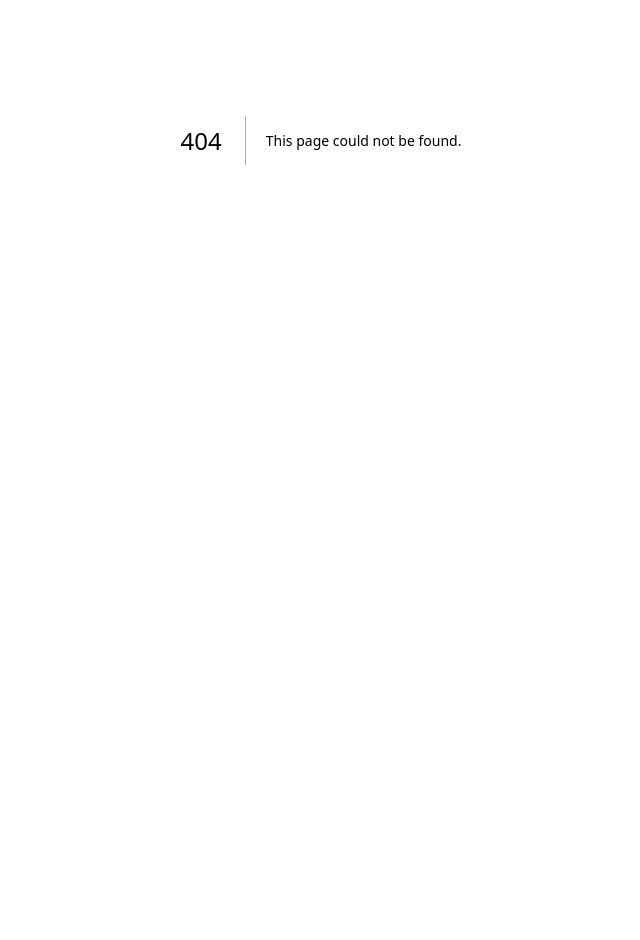
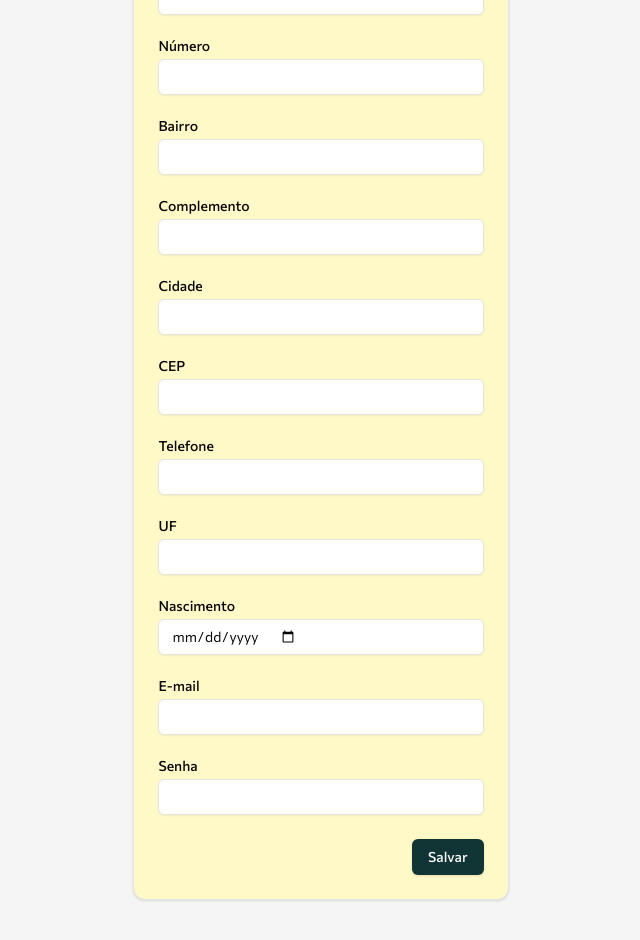
Before and after one commit to isaaclvf/rachel, a Next.js app: page /profileedit in a window 1280 px wide. Before the commit this address had no page. Shown: the part 260-1200 px from the top of the page, without its empty margins (319-959 px from the left). Before the commit the page ends 800 px from the top, so only its background shows below. Built offline with nearby package versions, Linux system fonts and the light colour scheme.

Commit message:
profile edit add

```diff
--- /dev/null
+++ b/src/app/profileedit/page.jsx
@@ -0,0 +1,130 @@
+import HeaderBar from "@/components/header-bar";
+import { Button } from "@/components/ui/button";
+import {
+  Card,
+  CardContent,
+  CardDescription,
+  CardHeader,
+  CardTitle,
+} from "@/components/ui/card";
+import { Input } from "@/components/ui/input";
+import { Label } from "@/components/ui/label";
+import Link from "next/link";
+
+export default function ProfileeditPage(params) {
+  return (
+    <>
+      <HeaderBar />
+      <main className="flex min-h-screen flex-col items-center justify-between p-16 bg-[#F5F5F5]" >
+        <Card className="bg-[#FFF9C7]">
+          <CardHeader>
+            <CardTitle>Dados Pessoais</CardTitle>
+            <CardDescription className="text-black">
+            Confira seus dados cadastrais e altere se necessário.
+            </CardDescription>
+          </CardHeader>
+          <form>
+            <CardContent className="grid w-full max-w-sm items-center gap-1.5">
+              <Label >Rua</Label>
+              <Input
+                type="text"
+                autoComplete="off"
+                className="bg-white"
+              />
+            </CardContent>
+            <CardContent className="grid w-full max-w-sm items-center gap-1.5">
+              <Label >Número</Label>
+              <Input
+                type="number"
+                autoComplete="off"
+                className="bg-white"
+              />
+            </CardContent>
+            <CardContent className="grid w-full max-w-sm items-center gap-1.5">
+              <Label >Bairro</Label>
+              <Input
+                type="text"
+                autoComplete="off"
+                className="bg-white"
+              />
+            </CardContent>
+            <CardContent className="grid w-full max-w-sm items-center gap-1.5">
+              <Label >Complemento</Label>
+              <Input
+                type="text"
+                autoComplete="off"
+                className="bg-white"
+              />
+            </CardContent>
+            <CardContent className="grid w-full max-w-sm items-center gap-1.5">
+              <Label >Cidade</Label>
+              <Input
+                type="text"
+                autoComplete="off"
+                className="bg-white"
+              />
+            </CardContent>
+            <CardContent className="grid w-full max-w-sm items-center gap-1.5">
+              <Label >CEP</Label>
+              <Input
+                type="number"
+                autoComplete="off"
+                className="bg-white"
+              />
+            </CardContent>
+            <CardContent className="grid w-full max-w-sm items-center gap-1.5">
+              <Label >Telefone</Label>
+              <Input
+                type="tel"
+                autoComplete="off"
+                className="bg-white"
+              />
+            </CardContent>
+            <CardContent className="grid w-full max-w-sm items-center gap-1.5">
+              <Label >UF</Label>
+              <Input
+                type="text"
+                autoComplete="off"
+                className="bg-white"
+              />
+            </CardContent>
+            <CardContent className="grid w-full max-w-sm items-center gap-1.5">
+              <Label >Nascimento</Label>
+              <Input
+                type="date"
+                autoComplete="off"
+                className="bg-white"
+              />
+            </CardContent>
+            <CardContent className="grid w-full max-w-sm items-center gap-1.5">
+              <Label htmlFor="password">E-mail</Label>
+              <Input
+                id="e-mail"
+                type="email"
+                autoComplete="off"
+                className="bg-white"
+              />
+            </CardContent>
+            <CardContent className="grid w-full max-w-sm items-center gap-1.5">
+              <Label htmlFor="password">Senha</Label>
+              <Input
+                id="password"
+                type="password"
+                autoComplete="off"
+                className="bg-white"
+              />
+            </CardContent>
+            <CardContent className="flex w-full justify-end">
+              <Button
+                type="submit"
+                className="bg-[#113535] hover:bg-[#174646f1]"
+              >
+                Salvar
+              </Button>
+            </CardContent>
+          </form>
+        </Card>
+      </main>
+    </>
+  );
+}
```
